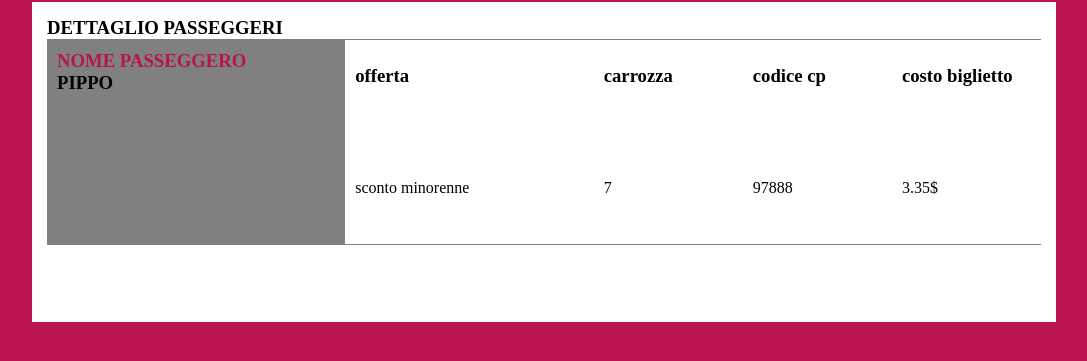
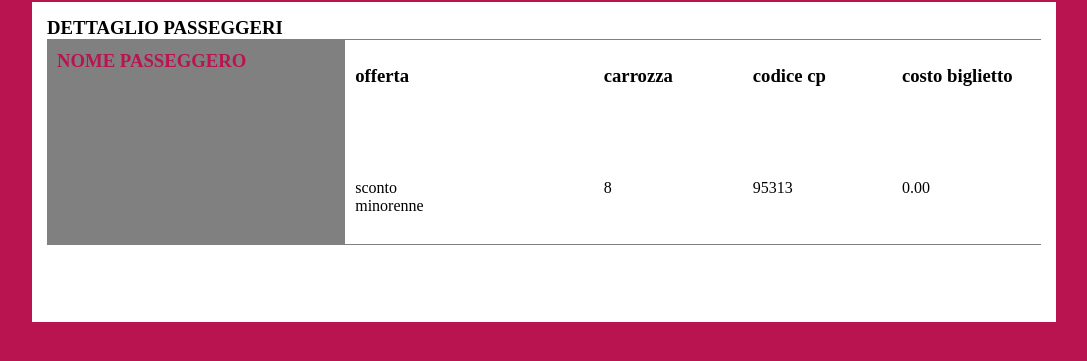
Before and after one commit to Ivan1005/js-biglietto-treno-form, a plain HTML site: page index.html in a window 1280 px wide. Both pictures are taken after a click on the button "Genera". Shown: the part 357-718 px from the top of the page, without its empty margins (96-1183 px from the left). Drawn offline with Linux system fonts and the light colour scheme.

Commit message:
fatto quasi tutto, non mi funge il classname ma ora lo fixo

```diff
--- a/css/style.css
+++ b/css/style.css
@@ -60,6 +60,13 @@ h1 {
   border-radius: 8px;
 }
 
+/* .bot {
+  opacity: 0;
+} */
+.show {
+  opacity: 1;
+}
+
 .box {
   background-color: white;
   height: 40vh;
--- a/index.html
+++ b/index.html
@@ -14,15 +14,15 @@
       <div class="dati">
         <div class="">
           <h3>Nome Cognome</h3>
-          <input type="text" name="" value="" placeholder="inserisci il nome ">
+          <input id="nome" type="text" name="" value="" placeholder="inserisci il nome ">
         </div>
         <div class="">
           <h3>Km da percorrere</h3>
-          <input type="text" name="" value="" placeholder="inserisci i kilometri">
+          <input  id="km" type="text" name="" value="" placeholder="inserisci i kilometri">
         </div>
         <div class="">
           <h3>Fascia d'età</h3>
-          <select class="eta" name="">
+          <select id="eta" class="eta" name="">
             <option value="minorenne">Minorenne</option>
             <option value="maggiorenne">Maggiorenne</option>
             <option value="over">Over 65</option>
@@ -30,13 +30,13 @@
         </div>
       </div>
       <div class="bottoni">
-        <button type="button" name="button">Genera</button>
+        <button id="genera" type="button" name="button">Genera</button>
         <button type="button" name="button">Annulla</button>
       </div>
     </div
     >
 
-    <div class="bot">
+    <div  id="bot "class="bot">
       <h1>IL TUO BIGLIETTO</h1>
       <div class="box">
         <div class="biglietto">
@@ -44,23 +44,23 @@
           <div class="dettagli-biglietto">
             <div class="left">
               <h3>NOME PASSEGGERO</h3>
-              <h3>PIPPO</h3>
+              <h3 id="nome-biglietto"></h3>
             </div>
             <div class="center">
               <h3>offerta</h3>
-              <p>sconto minorenne</p>
+              <p id="sconto"></p>
             </div>
             <div class="right">
               <h3>carrozza</h3>
-              <p>7</p>
+              <p id="carrozza"></p>
             </div>
             <div class="right">
               <h3>codice cp</h3>
-              <p>97888</p>
+              <p id="vagone"></p>
             </div>
             <div class="right">
               <h3>costo biglietto</h3>
-              <p>3.35$</p>
+              <p id="price"></p>
             </div>
           </div>
         </div>
--- a/js/script.js
+++ b/js/script.js
@@ -0,0 +1,20 @@
+
+
+ document.getElementById("genera").addEventListener("click" , function() {
+      var x = document.getElementById("nome").value;
+      document.getElementById("nome-biglietto").innerHTML = x;
+      var km = document.getElementById("km").value;
+      var prezzo = km * 0.21;
+      var prezzoFinale = prezzo;
+      var eta = document.getElementById("eta").value;
+      if (eta == "minorenne") {
+        prezzoFinale = prezzo * 0.8;
+      } else if (eta == "over") {
+        prezzoFinale = prezzo * 0.6;
+      }
+      document.getElementById("sconto").innerHTML = "sconto" + "<br>" + eta;
+      var finale = prezzoFinale.toFixed(2);
+      document.getElementById("price").innerHTML = finale;
+      document.getElementById("carrozza").innerHTML = Math.floor(Math.random() * (9 - 1) + 1);
+      document.getElementById("vagone").innerHTML = Math.floor(Math.random() * (99999 - 90000) + 90000);
+});
```
